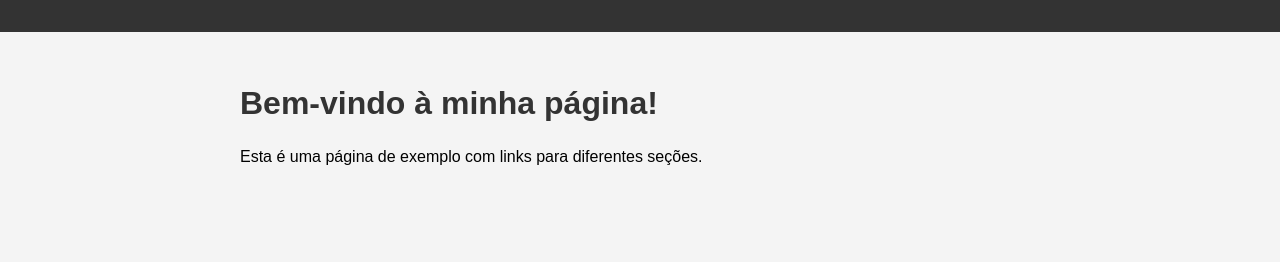
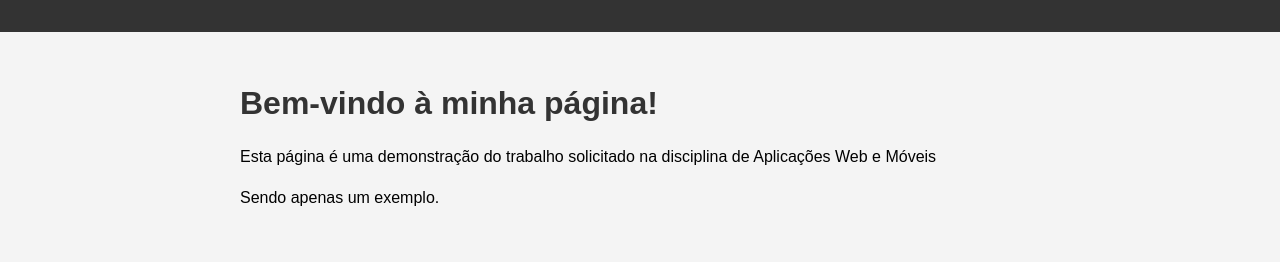
Before and after one commit to Gonisbaldo/gonisbaldo.github.io, a plain HTML site: page index.html in a window 1280 px wide. Drawn offline with Linux system fonts and the light colour scheme.

Commit message:
Update index.html

```diff
--- a/index.html
+++ b/index.html
@@ -20,7 +20,8 @@
 
     <main>
         <h1>Bem-vindo à minha página!</h1>
-        <p>Esta é uma página de exemplo com links para diferentes seções.</p>
+        <p>Esta página é uma demonstração do trabalho solicitado na disciplina de Aplicações Web e Móveis</p>
+        <p>Sendo apenas um exemplo.</p>
     </main>
 
 </body>
```
